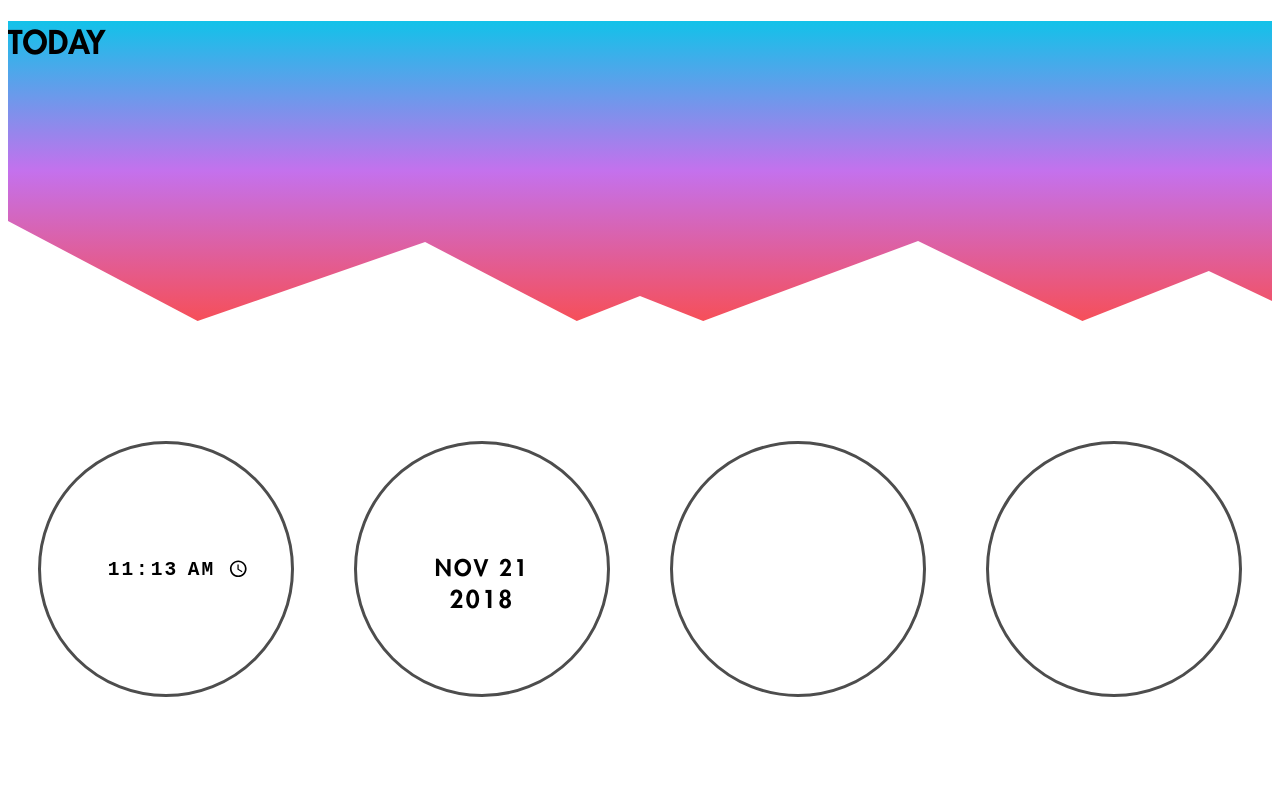
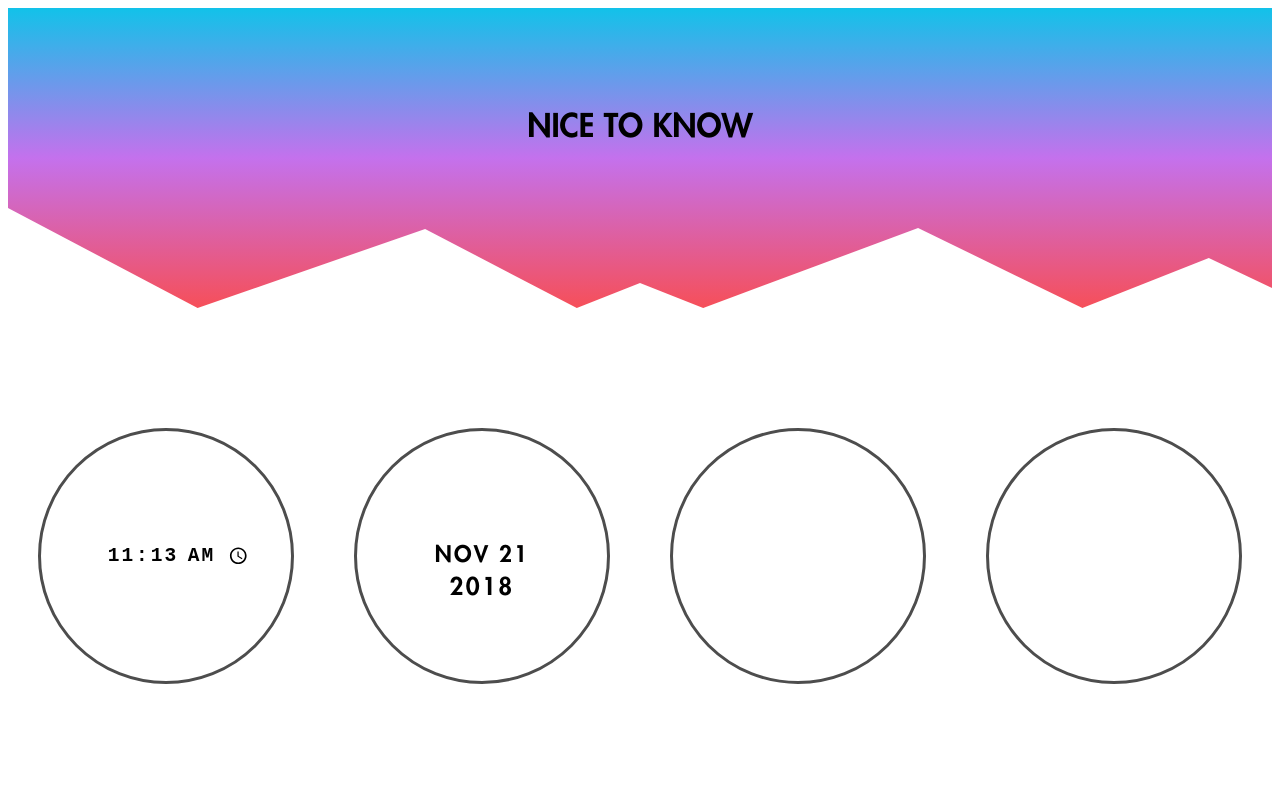
Before and after one commit to hannalanderus/weather-API, a plain HTML site: page index.html in a window 1280 px wide. Shown: the top 800 px of the page. Drawn offline with nearby package versions, Linux system fonts and the light colour scheme; no server answers; a web font is replaced by a local one.

Commit message:
Update index.html

```diff
--- a/index.html
+++ b/index.html
@@ -7,7 +7,9 @@
 <body>
 
 <header>
- <h1>TODAY</h1>
+<div class="headline">
+	<h1>NICE TO KNOW</h1>
+</div>
   <svg xmlns="http://www.w3.org/2000/svg" viewBox="0 0 100 100" preserveAspectRatio="none">
   	<polygon class="svg--sm" fill="white" points="0,0 30,100 65,21 90,100 100,75 100,100 0,100"/>
   	<polygon class="svg--lg" fill="white" points="0,0 15,100 33,21 45,100 50,75 55,100 72,20 85,100 95,50 100,80 100,100 0,100" />
```
